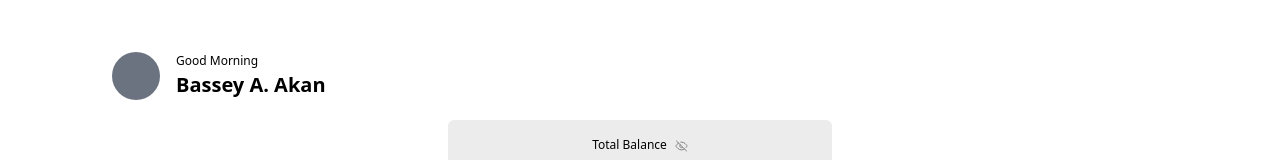
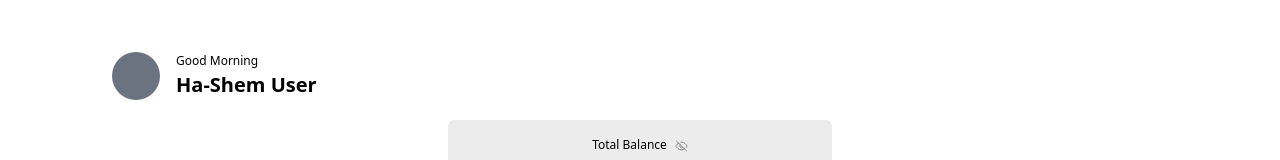
Before and after one commit to basseyna/BuyMeCoffee, a React (Vite) app: page /home in a window 1280 px wide. Shown: the top 160 px of the page. Built offline with nearby package versions, Linux system fonts and the light colour scheme.

Commit message:
Added context for msTeams

```diff
--- a/package.json
+++ b/package.json
@@ -10,6 +10,7 @@
     "preview": "vite preview"
   },
   "dependencies": {
+    "@microsoft/teams-js": "^2.12.0",
     "autoprefixer": "^10.4.14",
     "postcss": "^8.4.24",
     "react": "^18.2.0",
--- /dev/null
+++ b/src/hooks/useMicrosoftTeamsContext.ts
@@ -0,0 +1,13 @@
+import React, { useEffect } from 'react';
+import * as msTeams from '@microsoft/teams-js';
+
+export default function useMicrosoftTeamsContext()  {
+    const [context, setContext] = React.useState<msTeams.app.Context>();
+
+    async () => {
+        setContext(await msTeams.app.getContext())
+    }
+
+
+    return {context}
+}
--- a/src/pages/dashboard.page.tsx
+++ b/src/pages/dashboard.page.tsx
@@ -5,6 +5,8 @@ import Send from "../assets/icons/send.icon";
 import Withdraw from "../assets/icons/withdraw.icon";
 import { AppWrapper, Button  } from "../components"
 import styled from 'styled-components';
+import useMicrosoftTeamsContext from "../hooks/useMicrosoftTeamsContext";
+import * as msTeams from '@microsoft/teams-js';
 
 const StyledHeader = styled.h2<{ size?: string, weight?: number }>`
     font-size: ${props => props.size || '24px'};
@@ -19,6 +21,7 @@ const Balance = styled.div`
 
 export default function Dashboard() {
     const navigate = useNavigate();
+    const { context }: { context: msTeams.app.Context | undefined } = useMicrosoftTeamsContext();
     return (
         <AppWrapper>
             <div className="lg:px-24">
@@ -28,7 +31,7 @@ export default function Dashboard() {
 
                     <div className="flex flex-col mt-2">
                         <StyledHeader size={'12px'} weight={400}>Good Morning</StyledHeader>
-                        <StyledHeader size={'20px'}>Bassey A. Akan</StyledHeader>
+                        <StyledHeader size={'20px'}>{context?.user?.displayName || 'Ha-Shem User'}</StyledHeader>
                     </div>
                 </div>
                 <div className="mt-5 lg:flex lg:justify-center">
```
Also changed, not shown: src/hooks/context-response.ts (added), 1 other file (tests, documents, lock files or other folders).
